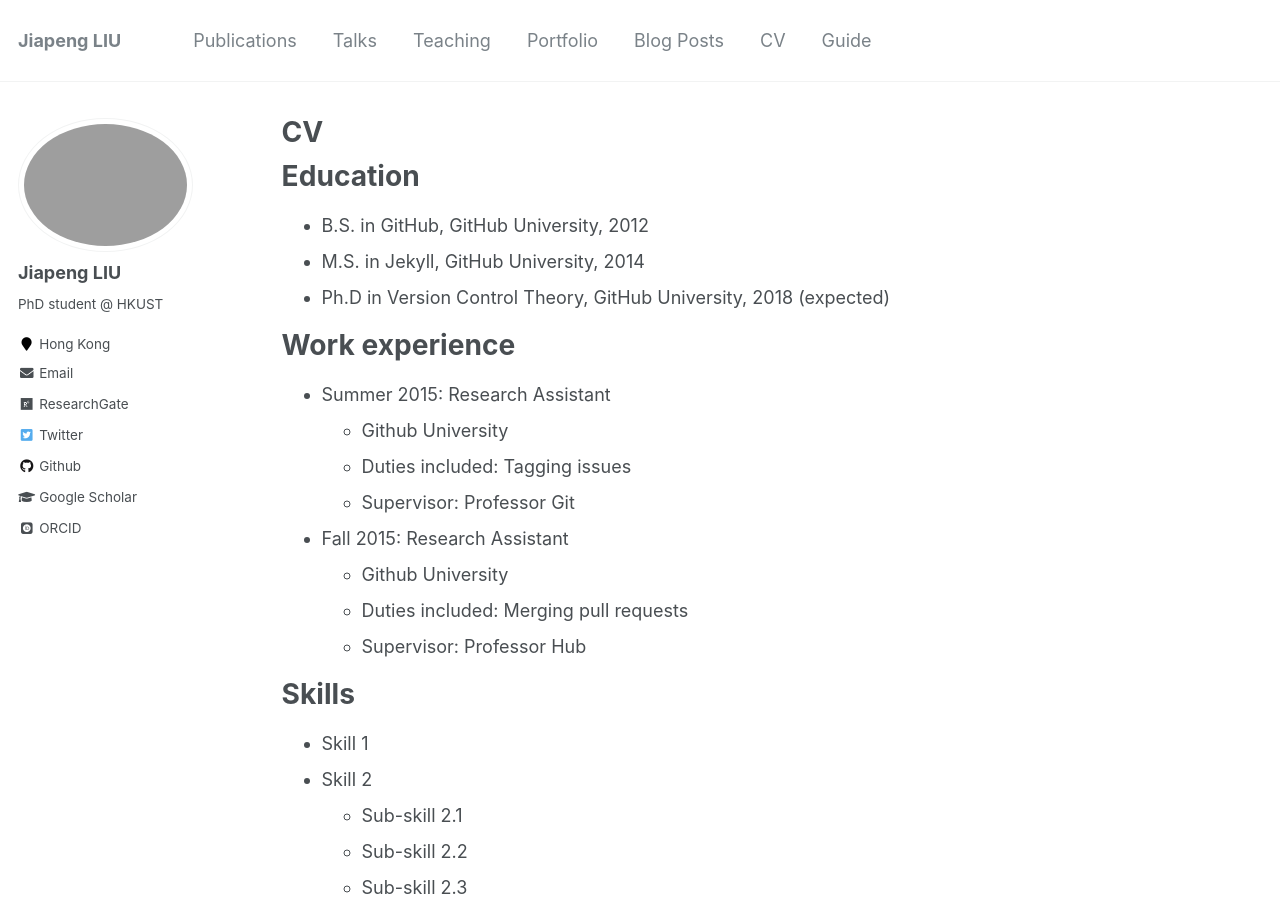
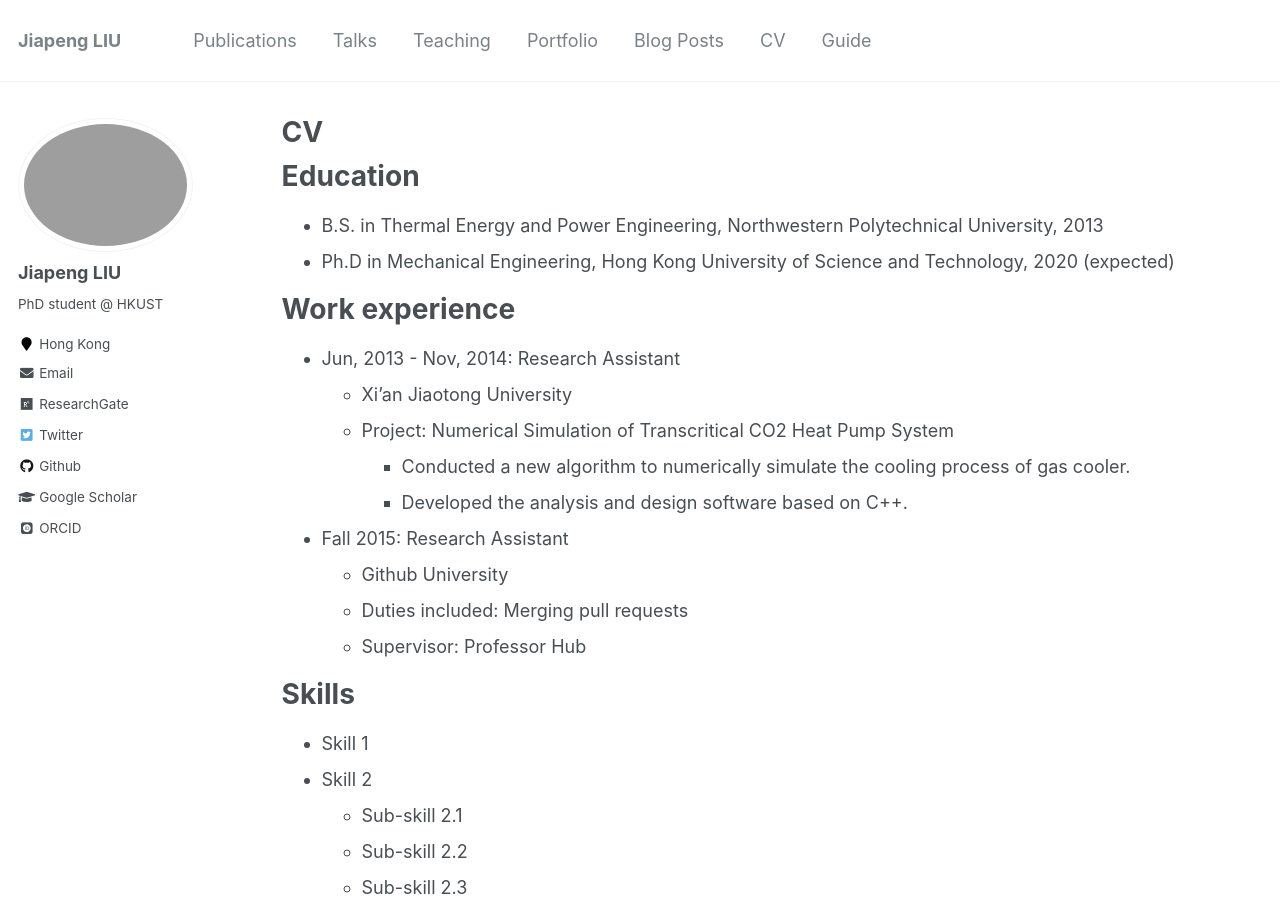
Before and after one commit to jiapeng-liu/jiapeng-liu.github.io, a Jekyll site: the page built from _pages/cv.md, in a window 1280 px wide and 900 px high. Built offline with Jekyll 4.4.1, drawn with Linux system fonts in a browser that asks for light colours; some web fonts are replaced.

Commit message:
update pages

```diff
--- a/_pages/cv.md
+++ b/_pages/cv.md
@@ -11,16 +11,16 @@ redirect_from:
 
 Education
 ======
-* B.S. in GitHub, GitHub University, 2012
-* M.S. in Jekyll, GitHub University, 2014
-* Ph.D in Version Control Theory, GitHub University, 2018 (expected)
+* B.S. in Thermal Energy and Power Engineering, Northwestern Polytechnical University, 2013
+* Ph.D in Mechanical Engineering, Hong Kong University of Science and Technology, 2020 (expected)
 
 Work experience
 ======
-* Summer 2015: Research Assistant
-  * Github University
-  * Duties included: Tagging issues
-  * Supervisor: Professor Git
+* Jun, 2013 - Nov, 2014: Research Assistant
+  * Xi’an Jiaotong University
+  * Project: Numerical Simulation of Transcritical CO2 Heat Pump System
+    * Conducted a new algorithm to numerically simulate the cooling process of gas cooler.
+    * Developed the analysis and design software based on C++.
 
 * Fall 2015: Research Assistant
   * Github University
```
